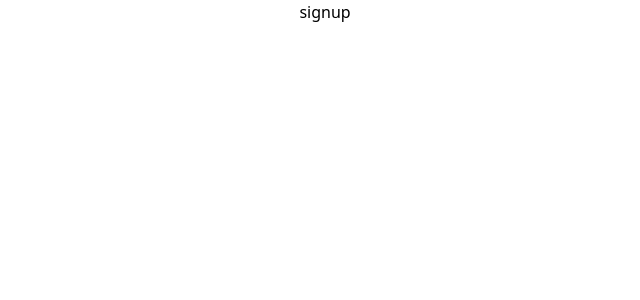
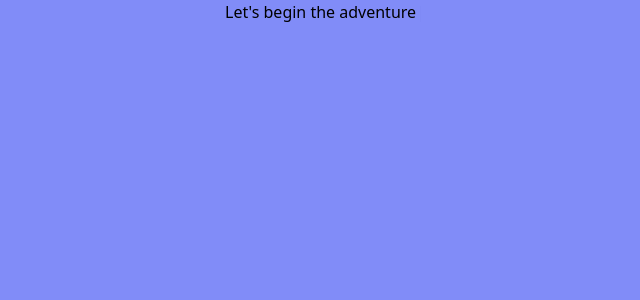
Before and after one commit to thanhngan22/thanhngan22-main, a React (Create React App) app: page /register in a window 1280 px wide. Shown: the top 300 px of the page, without its empty margins (315-955 px from the left). Built offline with nearby package versions, Linux system fonts and the light colour scheme.

Commit message:
threejs: add packages

```diff
--- a/package.json
+++ b/package.json
@@ -26,9 +26,11 @@
     "react-redux": "^8.0.5",
     "react-router-dom": "^6.8.2",
     "react-scripts": "5.0.1",
+    "react-three-fiber": "^6.0.13",
     "redux": "^4.2.1",
     "sass": "^1.59.3",
     "tailwindcss": "^3.2.7",
+    "three": "^0.150.1",
     "typed.js": "^2.0.132",
     "web-vitals": "^2.1.4"
   },
--- a/src/modules/SignUp/signup.tsx
+++ b/src/modules/SignUp/signup.tsx
@@ -1,11 +1,28 @@
 import React from 'react';
+import Typed from 'typed.js';
 
-export default class SignUp extends React.Component {
-    render() {
-        return (
-            <div>
-                <h1>signup</h1>
-            </div>
-        );
-    }
+// create signup page same as signup page of github
+
+export default function SignUp() {
+	// Create reference to store the DOM element containing the animation
+	const el1 = React.useRef(null);
+
+	React.useEffect(() => {
+		const typed = new Typed(el1.current, {
+			strings: ['Welcome to Suke ❤️',"Let's begin the adventure" ],
+			typeSpeed: 50,
+            // backSpeed: 0,
+		});
+
+		return () => {
+			// Destroy Typed instance during cleanup to stop animation
+			typed.destroy();
+		};
+	}, []);
+
+	return (
+		<div className="register bg-indigo-400 min-h-screen">
+			<span ref={el1} />
+		</div>
+	);
 }
--- a/src/styles/header.scss
+++ b/src/styles/header.scss
@@ -25,7 +25,7 @@ $yel-color: #F7E587;
     .logo__text {
         width: 330px;
         height: 40px;
-        background-image: url("https://readme-typing-svg.herokuapp.com?font=Dancing+Script&size=22&duration=3000&pause=500&color=F7E587&center=true&vCenter=true&repeat=false&width=330&height=40&lines=%E2%9C%8C%EF%B8%8F+hi+there+%F0%9F%8D%80;%F0%9F%91%8F+welcome+to+my+world+;%F0%9F%92%95+ponyo+and+sasuke+%F0%9F%92%95;%F0%9F%A7%90+let's+explore+what+my+world+has+%F0%9F%98%89;%C2%A9+thanhngan22+%C2%A9");
+        background-image: url("https://readme-typing-svg.herokuapp.com?font=Dancing+Script&size=22&duration=3000&pause=500&color=F7E587&center=true&vCenter=true&repeat=false&width=330&height=40&lines=%E2%9C%8C%EF%B8%8F+hi+there+%F0%9F%8D%80;%F0%9F%91%8F+welcome+to+my+world+;%F0%9F%92%95+ponyo+and+sasuke+%F0%9F%92%95;%C2%A9+thanhngan22+%C2%A9");
     }
 
 
@@ -42,3 +42,5 @@ $yel-color: #F7E587;
     }
 
 }
+
+// %F0%9F%A7%90+let's+explore+what+my+world+has+%F0%9F%98%89;
--- a/src/styles/register.scss
+++ b/src/styles/register.scss
@@ -0,0 +1,3 @@
+.register {
+
+}
```
Also changed, not shown: 1 other file (tests, documents, lock files or other folders).
